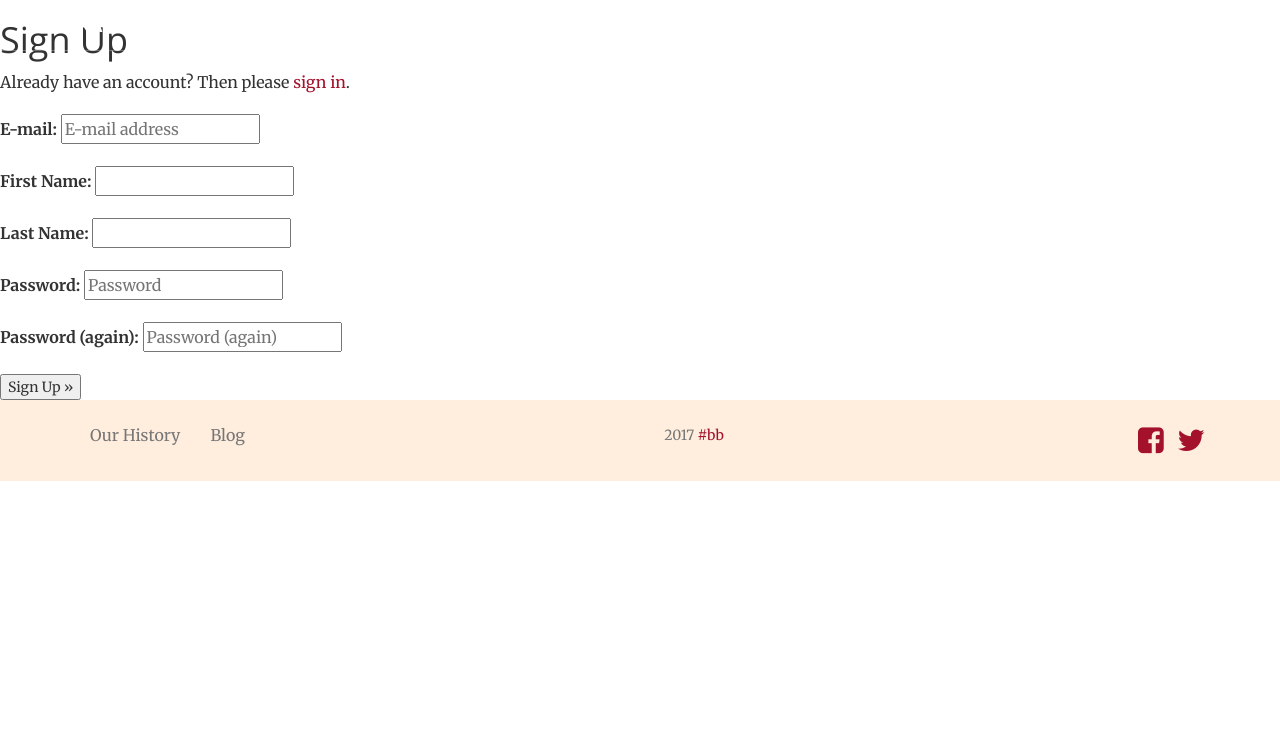
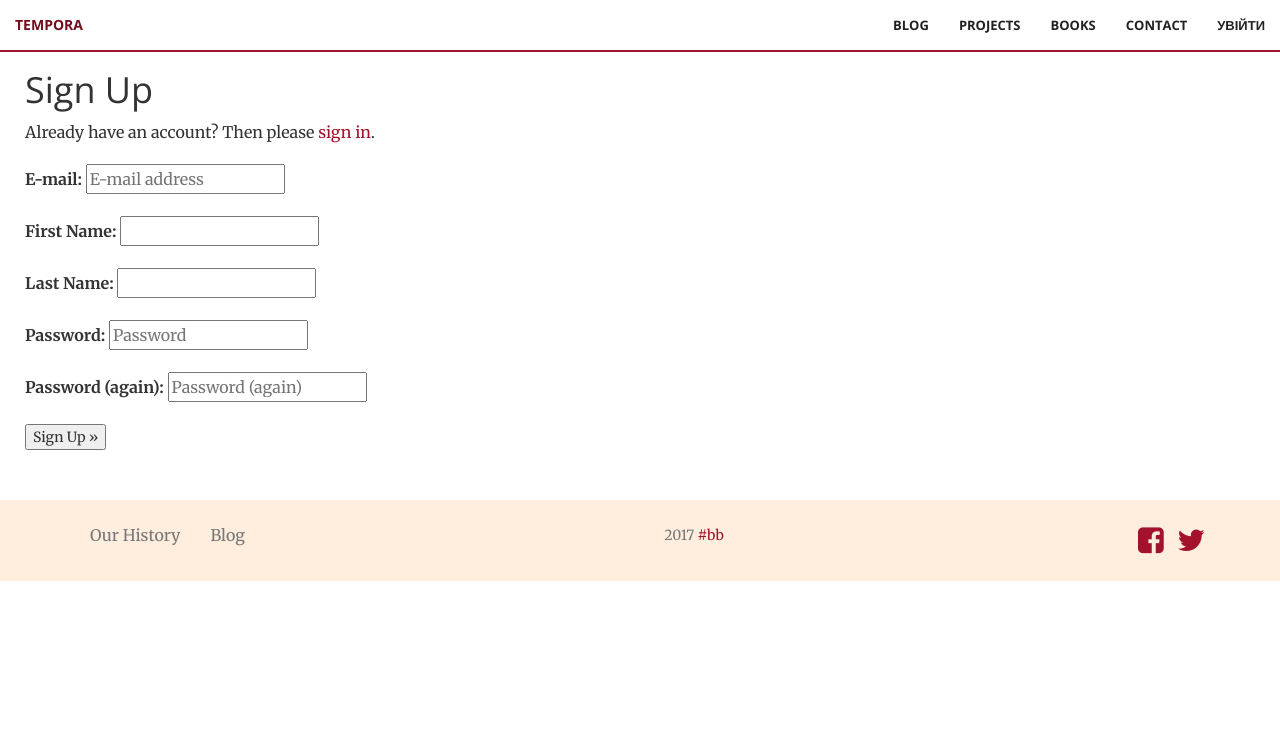
Before and after one commit to biletboh/tempora, a Django app: a page that uses pbhouse/templates/pbhouse/base.html in a window 1280 px wide. Shown: the top 740 px of the page. After the commit the page ends 581 px from the top, so only its background shows below. Run offline with Django 3.2, Linux system fonts and the light colour scheme; some libraries are stand-ins or nearby versions.

Commit message:
added navbar to normal pages

```diff
--- a/pbhouse/static/pbhouse/css/tempora.css
+++ b/pbhouse/static/pbhouse/css/tempora.css
@@ -54,6 +54,9 @@
 }
 section {
   padding: 100px 0;
+}
+section.page {
+  padding: 50px 25px;
 }
 aside.clients img {
   margin: 50px auto;
@@ -144,6 +147,10 @@
   .navbar-default.affix .nav > li > a:hover,
   .navbar-default.affix .nav > li > a:focus:hover {
     color: #A3112A;
+  }
+  .navbar-default.navbar-page {
+    border-color: #A3112A;
+    border-width: 0 0 2px;
   }
 }
 header {
--- a/pbhouse/static/pbhouse/less/tempora.less
+++ b/pbhouse/static/pbhouse/less/tempora.less
@@ -67,6 +67,9 @@
 
 section {
     padding: 100px 0;
+    &.page {
+        padding: 50px 25px;
+    }
 }
 
 aside.clients {
@@ -162,6 +165,10 @@
                 }
             }
         }
+        &.navbar-page {
+            border-color: @theme-primary;
+            border-width: 0 0 2px;
+            }
     }
 }
 
--- a/pbhouse/templates/pbhouse/base.html
+++ b/pbhouse/templates/pbhouse/base.html
@@ -13,11 +13,17 @@
 <meta name="description" content="">
 <meta name="author" content="">
 
-<title>{% trans 'Видавництво Tempora' %}</title>
+<title>
+  {% if title %}
+  {{ title }}
+  {% else %}
+  {% block head_title %}
+  {% endblock %}
+  {% endif %}
+</title>
 
 <!-- Bootstrap Core CSS -->
 <link href="https://maxcdn.bootstrapcdn.com/bootstrap/3.3.7/css/bootstrap.min.css" rel="stylesheet">
-<link href="{% static 'pbhouse/css/bootstrap.min.css' %}" rel="stylesheet">
 
 <!-- Font Awesome -->
 <link href="https://maxcdn.bootstrapcdn.com/font-awesome/4.7.0/css/font-awesome.min.css" rel="stylesheet" type="text/css">
@@ -35,40 +41,6 @@
 </head>
 
 <body id="page-top">
-<nav id="mainNav" class="navbar navbar-default navbar-fixed-top">
-  <div class="container-fluid">
-    <!-- Brand and toggle get grouped for better mobile display -->
-    <div class="navbar-header">
-      <button type="button" class="navbar-toggle collapsed" data-toggle="collapse" data-target="#bs-example-navbar-collapse-1">
-        <span class="sr-only">Toggle navigation</span> Menu <i class="fa fa-bars"></i>
-      </button>
-      <a class="navbar-brand page-scroll" href="#page-top">Tempora</a>
-    </div>
-
-    <!-- Collect the nav links, forms, and other content for toggling -->
-    <div class="collapse navbar-collapse" id="bs-example-navbar-collapse-1">
-      <ul class="nav navbar-nav navbar-right">
-        <li>
-        <a class="page-scroll" href="#about">Blog</a>
-        </li>
-        <li>
-        <a class="page-scroll" href="#services">Projects</a>
-        </li>
-        <li>
-        <a class="page-scroll" href="#portfolio">Books</a>
-        </li>
-        <li>
-        <a class="page-scroll" href="#contact">Contact</a>
-        </li>
-        <li>
-          <a class="page-scroll" href="{% url 'account_login' %}">{% trans 'Увійти' %}</a>
-        </li>
-      </ul>
-    </div>
-    <!-- /.navbar-collapse -->
-  </div>
-  <!-- /.container-fluid -->
-</nav>
 
 <!-- content -->
 {% block content %}{% endblock %}
--- /dev/null
+++ b/pbhouse/templates/pbhouse/navbar.html
@@ -0,0 +1,37 @@
+{% load i18n %}
+
+<!-- Navbar -->
+<nav id="pageNav" class="navbar navbar-default navbar-fixed-top navbar-page affix">
+  <div class="container-fluid">
+    <!-- Brand and toggle get grouped for better mobile display -->
+    <div class="navbar-header">
+      <button type="button" class="navbar-toggle collapsed" data-toggle="collapse" data-target="#bs-example-navbar-collapse-1">
+        <span class="sr-only">Toggle navigation</span> Menu <i class="fa fa-bars"></i>
+      </button>
+      <a class="navbar-brand page-scroll" href="{% url 'pbhouse:landing' %}">Tempora</a>
+    </div>
+
+    <!-- Collect the nav links, forms, and other content for toggling -->
+    <div class="collapse navbar-collapse" id="bs-example-navbar-collapse-1">
+      <ul class="nav navbar-nav navbar-right">
+        <li>
+        <a class="page-scroll" href="#about">Blog</a>
+        </li>
+        <li>
+        <a class="page-scroll" href="#services">Projects</a>
+        </li>
+        <li>
+        <a class="page-scroll" href="#portfolio">Books</a>
+        </li>
+        <li>
+        <a class="page-scroll" href="#contact">Contact</a>
+        </li>
+        <li>
+          <a class="page-scroll" href="{% url 'account_login' %}">{% trans 'Увійти' %}</a>
+        </li>
+      </ul>
+    </div>
+    <!-- /.navbar-collapse -->
+  </div>
+  <!-- /.container-fluid -->
+</nav>
--- a/users/templates/account/login.html
+++ b/users/templates/account/login.html
@@ -7,6 +7,9 @@
 
 {% block content %}
 
+{% include "pbhouse/navbar.html" %}
+
+<section class="page">
   <h1>{% trans "Sign In" %}</h1>
 
   {% get_providers as socialaccount_providers %}
@@ -42,5 +45,5 @@
     <a class="button secondaryAction" href="{% url 'account_reset_password' %}">{% trans "Forgot Password?" %}</a>
     <button class="primaryAction" type="submit">{% trans "Sign In" %}</button>
   </form>
-
+</section>
 {% endblock %}
--- a/users/templates/account/signup.html
+++ b/users/templates/account/signup.html
@@ -5,6 +5,12 @@
 {% block head_title %}{% trans "Signup" %}{% endblock %}
 
 {% block content %}
+
+
+{% include "pbhouse/navbar.html" %}
+
+<section class="page">
+
   <h1>{% trans "Sign Up" %}</h1>
 
   <p>{% blocktrans %}Already have an account? Then please <a href="{{ login_url }}">sign in</a>.{% endblocktrans %}</p>
@@ -17,5 +23,5 @@
     {% endif %}
     <button type="submit">{% trans "Sign Up" %} &raquo;</button>
   </form>
-
+</section>
 {% endblock %}
```
Also changed, not shown: pbhouse/templates/pbhouse/landing.html (+6 -1 lines), pbhouse/templates/pbhouse/navbar_landing.html (added, +37 -0 lines). Lines whose indentation alone changed are shown as unchanged.
